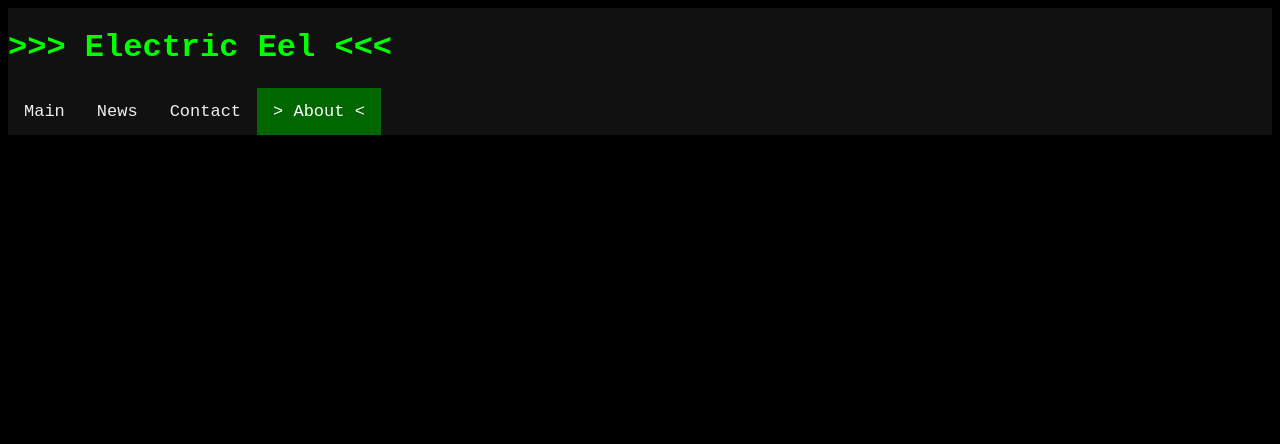
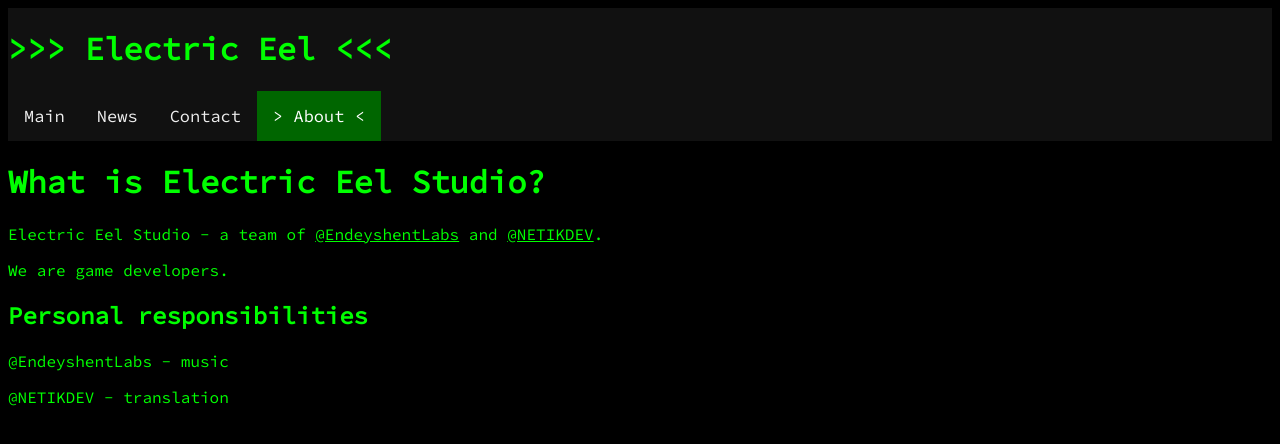
Before and after one commit to ElectricEelStudio/ElectricEelStudio.github.io, a plain HTML site: page about.html in a window 1280 px wide. Drawn offline with Linux system fonts and the light colour scheme.

Commit message:
Added contents to pages

```diff
--- a/about.html
+++ b/about.html
@@ -6,9 +6,9 @@
 	<title>About</title>
 	<link rel="stylesheet" href="./style.css">
 	<link rel="preconnect" href="https://fonts.googleapis.com">
-<!--     <link rel="preconnect" href="https://fonts.gstatic.com" crossorigin>
+    <link rel="preconnect" href="https://fonts.gstatic.com" crossorigin>
     <link href="https://fonts.googleapis.com/css2?family=Source+Code+Pro:ital@0;1&display=swap" rel="stylesheet">
- -->	<link rel="icon" href="./ee_green.png">
+	<link rel="icon" href="./ee_green.png">
 </head>
 <body>
     <div class="navBar" id="mainNavBar">
@@ -17,7 +17,14 @@
   		<a href="./news/news.html">News</a>
   		<a href="./contact.html">Contact</a>
   		<a href="" class="active">> About <</a>
-  </a>
-</div>
+	</div>
+
+	<h1>What is Electric Eel Studio?</h1>
+	<p>Electric Eel Studio - a team of <a href="https://github.com/EndeyshentLabs">@EndeyshentLabs</a> and <a href="https://github.com/NETIKDEV">@NETIKDEV</a>.</p>
+	<p>We are game developers.</p>
+	<h2>Personal responsibilities</h2>
+	<p>@EndeyshentLabs - music</p>
+	<p>@NETIKDEV - translation</p>
+
 </body>
 </html>
--- a/style.css
+++ b/style.css
@@ -6,8 +6,7 @@
 }
 
 body {
-	/*font-family: 'Source Code Pro', monospace;*/
-	font-family: Iosevka, 'Victor Mono', monospace;
+	font-family: Iosevka, 'Victor Mono', 'Source Code Pro', monospace;
 	background-color: black;
 }
 
@@ -18,7 +17,7 @@ a {
 }
 
 li {
-	list-style-type: square;
+	list-style-type: none;
 }
 
 .navBar {
```
Also changed, not shown: contact.html (+4 -4 lines), index.html (+9 -4 lines), news/news.html (+5 -4 lines).
